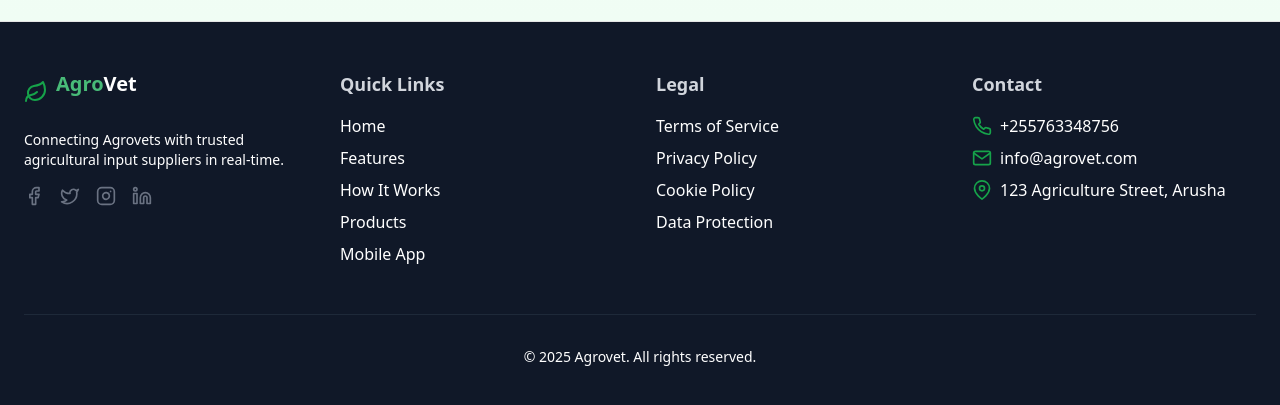
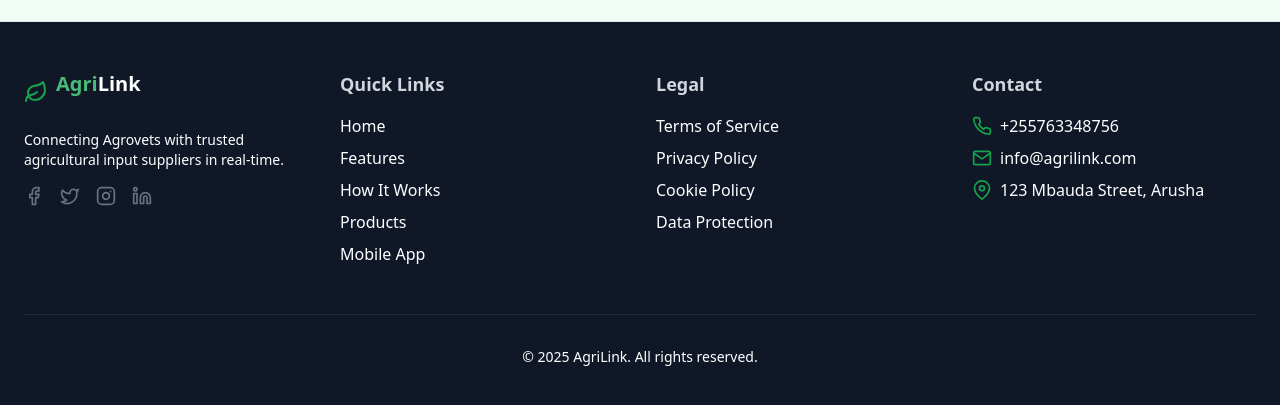
Before and after one commit to ibrahimkeyboad/agrodigito-web, a Next.js app: page / in a window 1280 px wide. Shown: the part 6708-7113 px from the top of the page. Built offline with nearby package versions, Linux system fonts and the light colour scheme.

Commit message:
Update branding in Footer component for consistency

```diff
--- a/src/components/Footer.tsx
+++ b/src/components/Footer.tsx
@@ -11,7 +11,7 @@ function Footer() {
             <div className='flex items-center space-x-2'>
               <Leaf className='h-6 w-6 text-green-600' />
               <h2 className='text-xl flex font-bold mb-4 text-white'>
-                <span className='text-agrilink-secondary'>Agro</span>Vet
+                <span className='text-agrilink-secondary'>Agri</span>Link
               </h2>
             </div>
             <p className='text-sm text-white'>
@@ -148,6 +148,7 @@ function Footer() {
               </li>
             </ul>
           </div>
+
           <div className='space-y-4'>
             <h3 className='text-lg font-bold'>Contact</h3>
             <ul className='space-y-2'>
@@ -182,7 +183,7 @@ function Footer() {
                   <path d='M4 4h16c1.1 0 2 .9 2 2v12c0 1.1-.9 2-2 2H4c-1.1 0-2-.9-2-2V6c0-1.1.9-2 2-2z' />
                   <polyline points='22,6 12,13 2,6' />
                 </svg>
-                <span className='text-white'>info@agrovet.com</span>
+                <span className='text-white'>info@agrilink.com</span>
               </li>
               <li className='flex items-start space-x-2'>
                 <svg
@@ -199,16 +200,15 @@ function Footer() {
                   <path d='M21 10c0 7-9 13-9 13s-9-6-9-13a9 9 0 0 1 18 0z' />
                   <circle cx='12' cy='10' r='3' />
                 </svg>
-                <span className='text-white'>
-                  123 Agriculture Street, Arusha
-                </span>
+                <span className='text-white'>123 Mbauda Street, Arusha</span>
               </li>
             </ul>
           </div>
         </div>
+
         <div className='mt-12 pt-8 border-t border-gray-800 '>
           <p className='text-center text-sm text-white'>
-            © 2025 Agrovet. All rights reserved.
+            © 2025 AgriLink. All rights reserved.
           </p>
         </div>
       </div>
```
